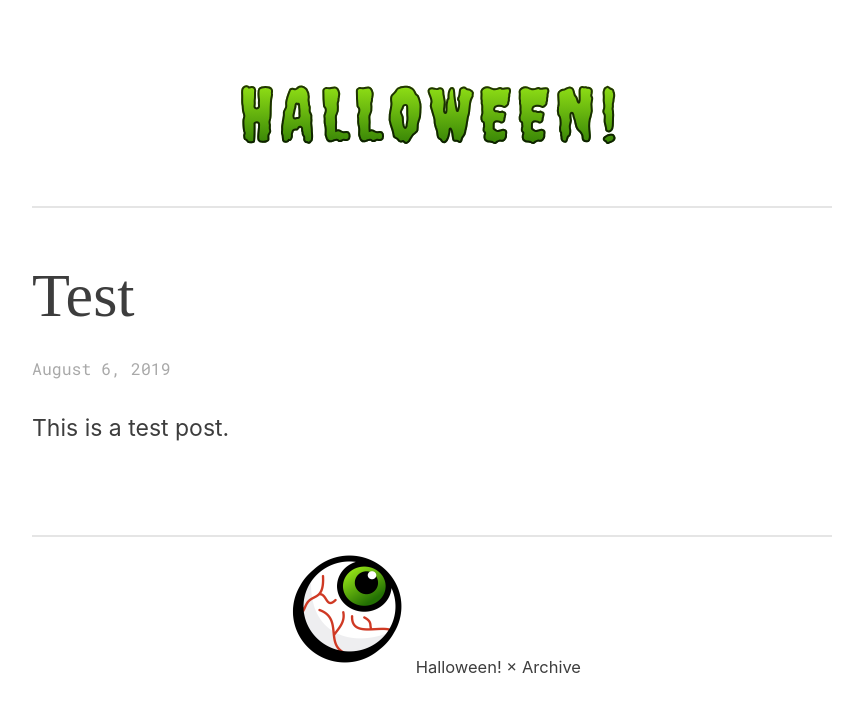
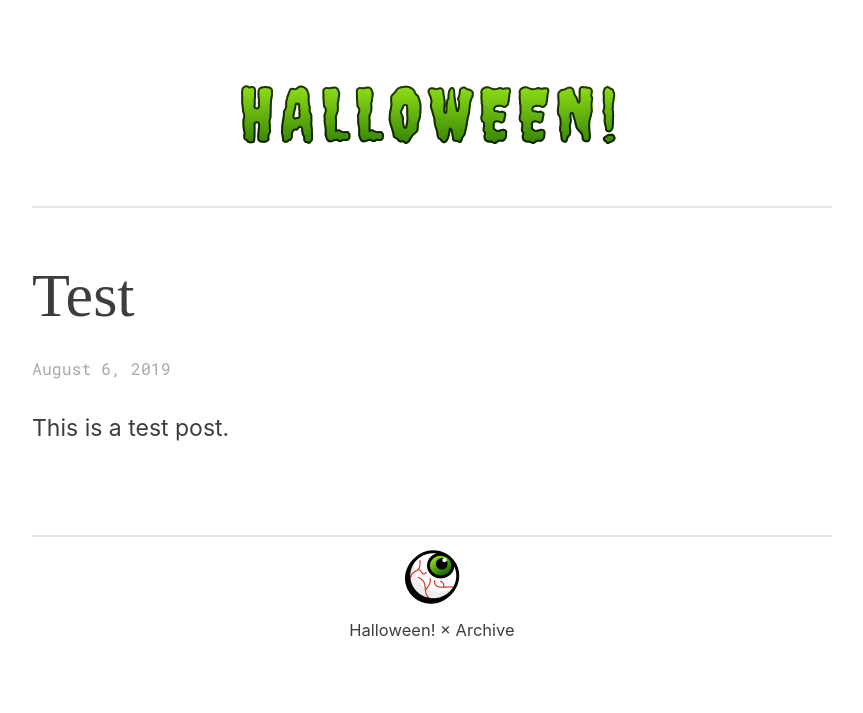
Before and after one commit to lmw13/lmw13, a Jekyll site: the page built from index.html, in a window 1280 px wide. Shown: the top 713 px of the page, without its empty margins (208-1071 px from the left). Built offline with Jekyll 4.4.1, drawn with Linux system fonts in a browser that asks for light colours; some web fonts are replaced; the list of posts is cut into pages by our own code.

Commit message:
Update default.html

```diff
--- a/_layouts/default.html
+++ b/_layouts/default.html
@@ -18,7 +18,8 @@
    </main>
    <footer>
       <hr>
-      <img src="https://lmw13.github.io/eye.png">
+      <img src="https://lmw13.github.io/eye.png" width="64" height="64">
+      <br>
       <a href="{{ site.baseurl | prepend: site.url }}/">Halloween!</a> &times; <a href="{{ site.baseurl | prepend: site.url }}/archive">Archive</a>
    </footer>
 {% include new-window-fix.html %}
```
